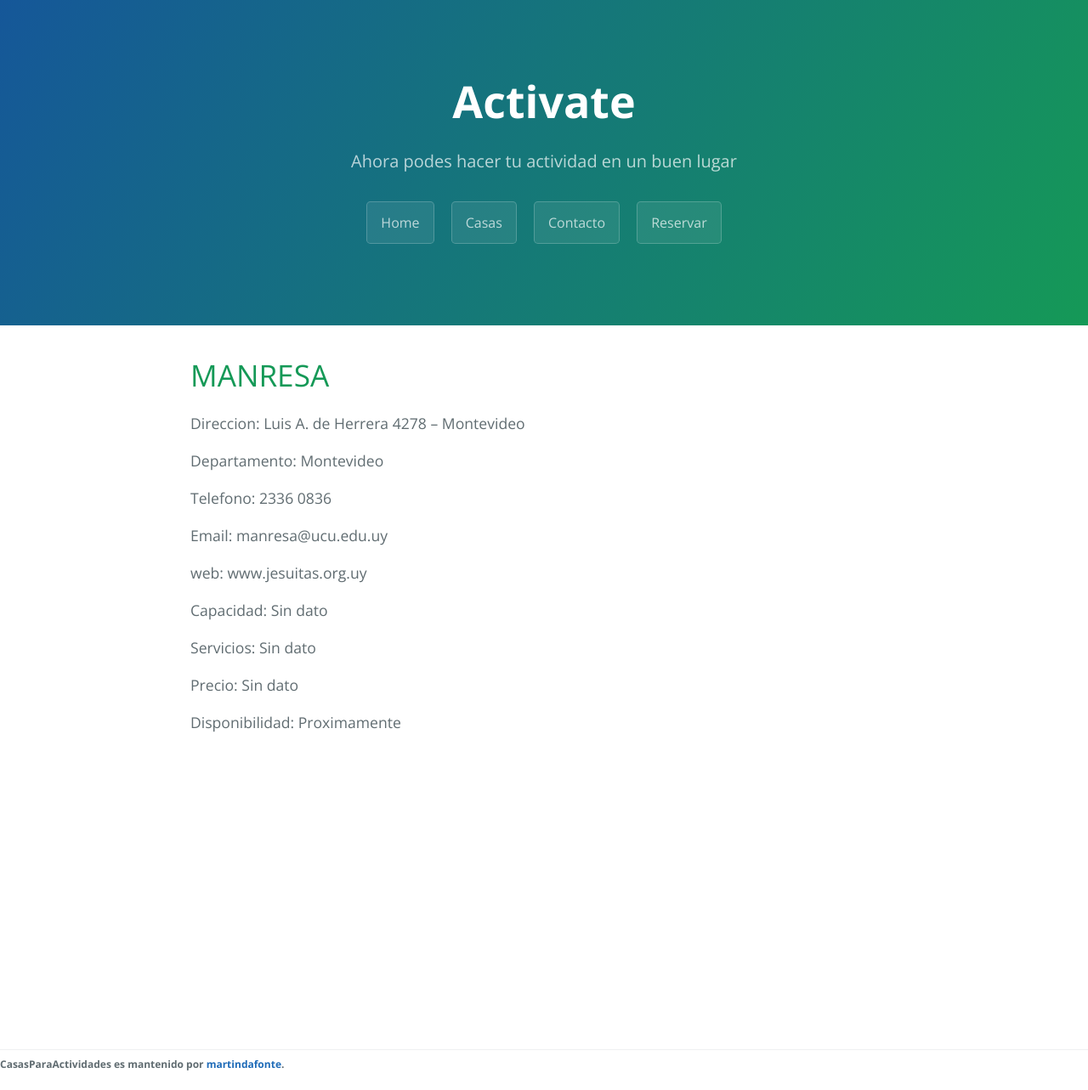
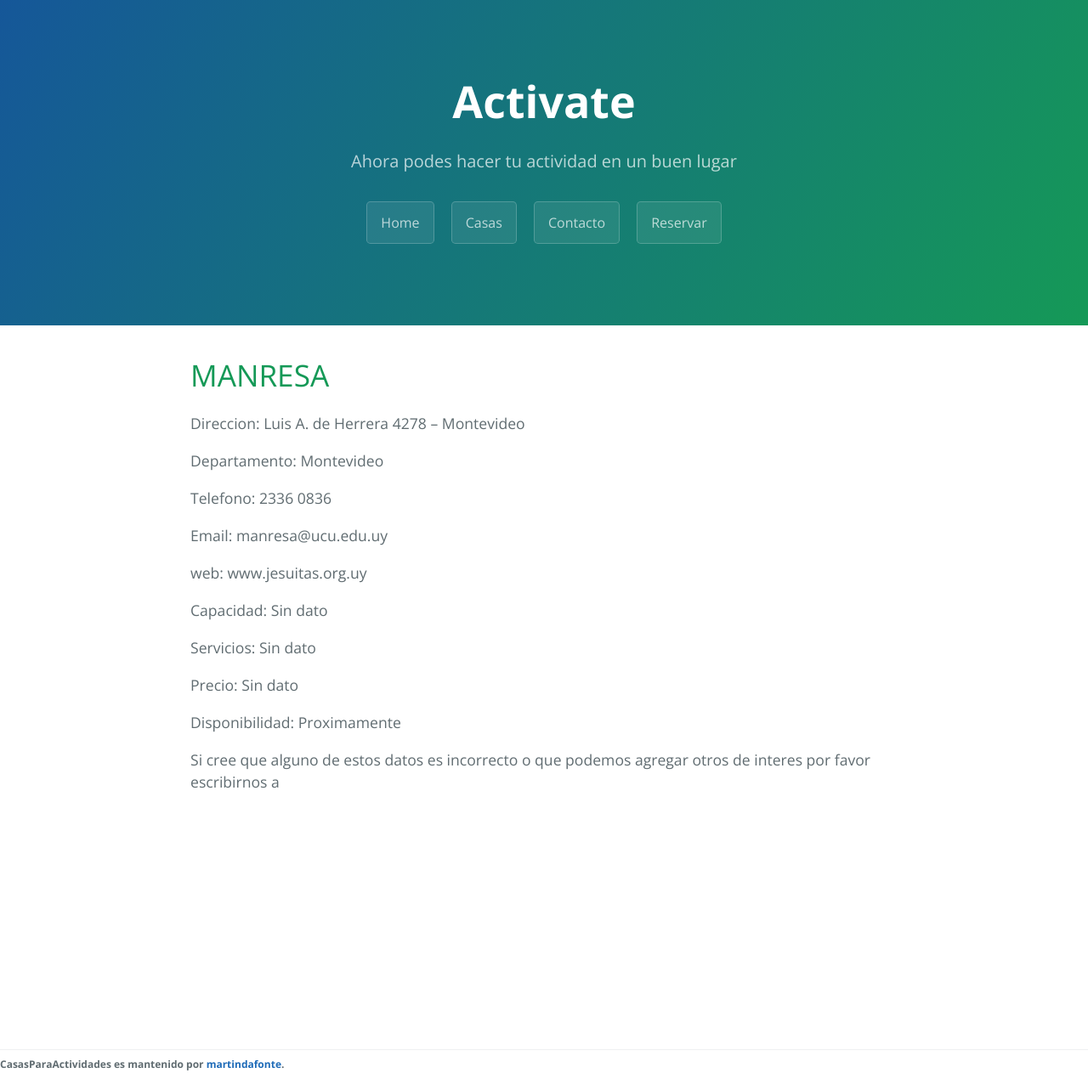
Before and after one commit to martindafonte/CasasDeRetiro, a Jekyll site: the page built from _casas/1_uno.html, in a window 1280 px wide. Shown: the whole page at 85% size. Built offline with Jekyll 4.4.1, drawn with Linux system fonts in a browser that asks for light colours.

Commit message:
Update 1_uno.html

```diff
--- a/_casas/1_uno.html
+++ b/_casas/1_uno.html
@@ -16,3 +16,6 @@ layout: default
 <p>Servicios: Sin dato</p>
 <p>Precio: Sin dato</p>
 <p>Disponibilidad: Proximamente </p>
+
+
+<p>Si cree que alguno de estos datos es incorrecto o que podemos agregar otros de interes por favor escribirnos a </p>
```
